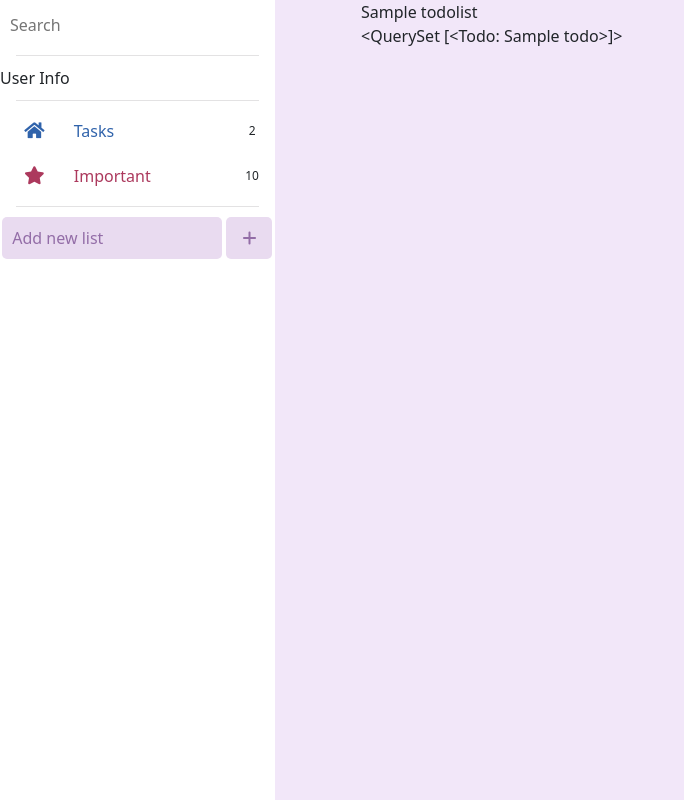
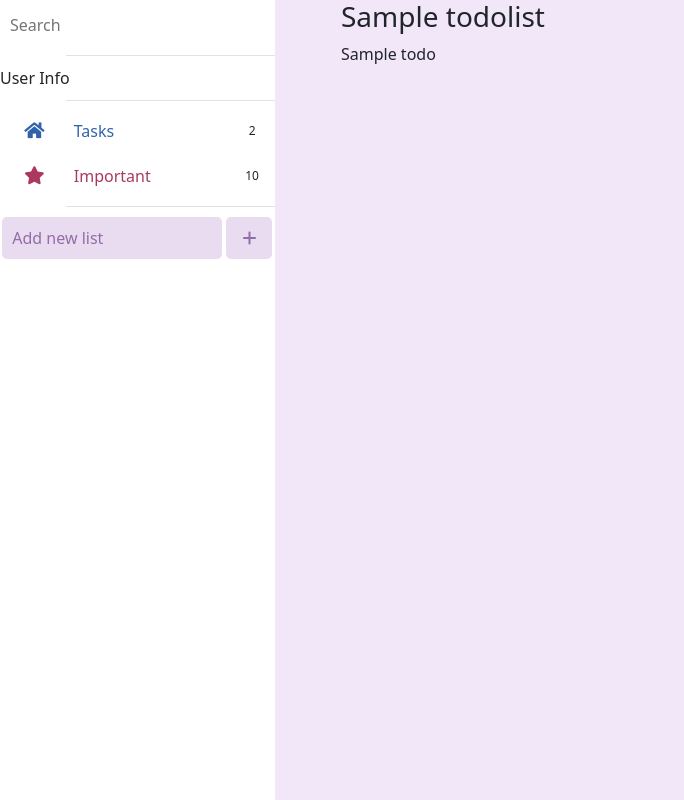
Before and after one commit to UTKx/vigilant-octo-waffle, a Django app: page /showtodos/1 in a window 1280 px wide. Shown: the whole page, without its empty margins (0-684 px from the left). Run offline with Django 3.2, Linux system fonts and the light colour scheme; tables that the repository leaves empty hold one stand-in row (values such as "Sample post"); some libraries are stand-ins or nearby versions.

Commit message:
visual changes

```diff
--- a/ToDo/static/css/sidebar.css
+++ b/ToDo/static/css/sidebar.css
@@ -18,7 +18,7 @@
 .content {
     left: 275px;
     width: 100%;
-    right: 0;
+    right: -1000;
     background: #F2E7F9;
 }
 
--- a/ToDo/static/css/style.css
+++ b/ToDo/static/css/style.css
@@ -0,0 +1,8 @@
+.container {
+    max-width: 991px;
+    margin: 0 50px;
+}
+
+.head {
+    text-align: left;
+}
--- a/ToDo/templates/main.html
+++ b/ToDo/templates/main.html
@@ -25,6 +25,7 @@
 
     <!-- Custom CSS -->
     <link rel="stylesheet" href="{% static 'css/sidebar.css' %}">
+    <link rel="stylesheet" href="{% static 'css/style.css' %}">
 
 
 </head>
--- a/ToDo/templates/todoapp/showtodo.html
+++ b/ToDo/templates/todoapp/showtodo.html
@@ -58,10 +58,12 @@
 <div class="content">
     <div class="container">
         <div class="head">
-            {{curlist}}
+            <h3>{{curlist}}</h3>
         </div>
         <div class="todolist">
-            <div>{{todos}}</div>
+            {% for todo in todos %}
+                <div>{{todo}}</div>
+            {% endfor %}
         </div>
     </div>
 </div>
```
